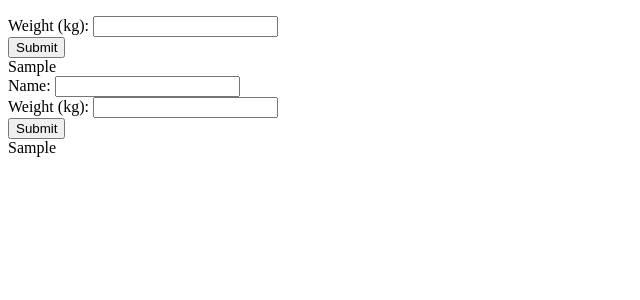
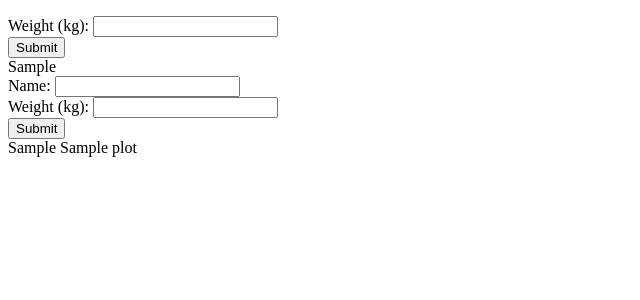
Before and after one commit to cjl-232/health-tracker-remote, a Django app: template website/weight/templates/weight/index.html in a window 1280 px wide. Shown: the part 73-373 px from the top of the page, without its empty margins (0-640 px from the left). Run offline with Django 5.2, Linux system fonts and the light colour scheme; tables that the repository leaves empty hold one stand-in row (values such as "Sample post"); the template is opened without the code that fills it: values that come from a table or form of the project are taken from there, most other values are stand-ins (such as "Sample title", 1, 10 or a date in 2020).

Commit message:
Basic plot added

```diff
--- a/website/weight/templates/weight/index.html
+++ b/website/weight/templates/weight/index.html
@@ -15,4 +15,5 @@
   <input type="submit" value="Submit">
 </form>
 {{ data2.to_html | safe }}
+{{ plot | safe }}
 {% endblock %}
--- a/website/weight/views.py
+++ b/website/weight/views.py
@@ -55,9 +55,15 @@ def index_view(request):
             'value',
         )
     )
+
+    pd.options.plotting.backend = 'plotly'
+    fig = weight_history.plot(2, 1)
+
+
     context = {
         'data': weight_history,
         'data2': weight_targets,
+        'plot': fig.to_html(full_html = False, include_plotlyjs = 'cdn'),
         'weight_observation_form': weight_observation_form,
         'weight_observation_form_error': weight_observation_form_error,
         'weight_target_form': weight_target_form,
```
